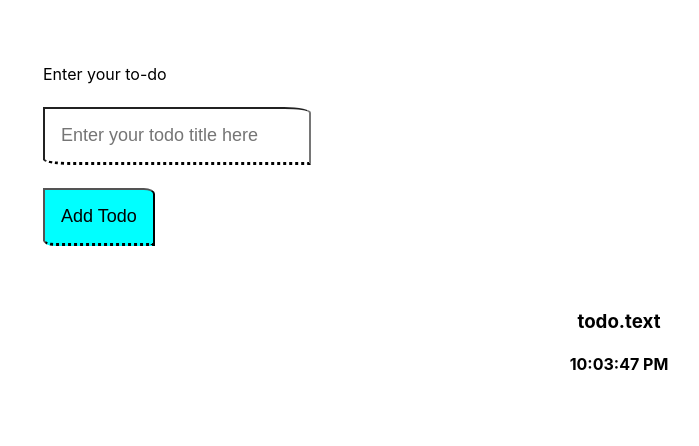
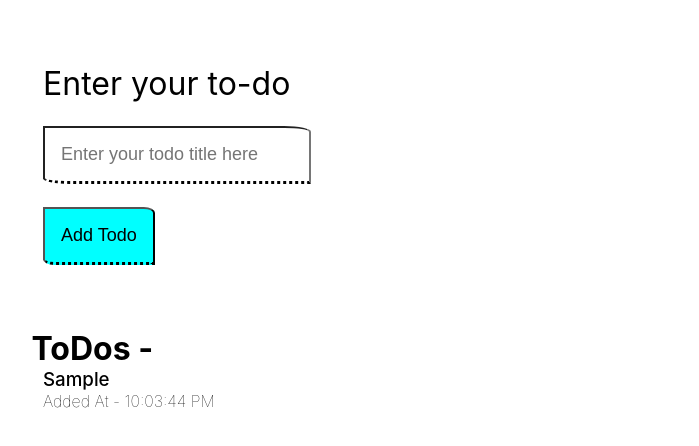
Before and after one commit to ssuyash3000/ToDo-List---3, a React (Create React App) app: page / in a window 1280 px wide. Both pictures are taken after typing "Sample" into the empty fields and a click on the button "Add Todo". Shown: the top 446 px of the page, without its empty margins (21-720 px from the left). Built offline with nearby package versions, Linux system fonts and the light colour scheme.

Commit message:
adds style fix to todo list and todo card

```diff
--- a/src/Components/TodoCard.js
+++ b/src/Components/TodoCard.js
@@ -1,3 +1,4 @@
+import styles from "../Style/TodoCard.module.css";
 export default function TodoCard({ todo, index }) {
   const timeFormatter = (timeinMilli) => {
     // Create a new Date object using the timestamp
@@ -23,9 +24,9 @@ export default function TodoCard({ todo, index }) {
     return formattedTime;
   };
   return (
-    <div className="todoCard">
-      <h3>todo.text</h3>
-      <h4>{timeFormatter(todo.time)}</h4>
-    </div>
+    <li className={styles.todoCard}>
+      <h3>{todo.text}</h3>
+      <h4>Added At - {timeFormatter(todo.time)}</h4>
+    </li>
   );
 }
--- a/src/Components/TodoList.js
+++ b/src/Components/TodoList.js
@@ -1,10 +1,14 @@
 import TodoCard from "./TodoCard";
+import styles from "../Style/TodoList.module.css";
 export default function TodoList(props) {
   return (
-    <div className="todoList">
+    <ul className={styles.todoList}>
+      {(props.todos.length !== 0 && <h1>ToDos -</h1>) || (
+        <h4>Add Some ToDos</h4>
+      )}
       {props.todos.map((todo, index) => {
         return <TodoCard key={index} todo={todo} />;
       })}
-    </div>
+    </ul>
   );
 }
--- a/src/Style/AddTodo.module.css
+++ b/src/Style/AddTodo.module.css
@@ -3,6 +3,9 @@
   flex-direction: column;
   margin: 5%;
   align-items: flex-start;
+}
+.todoForm label {
+  font-size: xx-large;
 }
 .todoForm label,
 input {
@@ -33,5 +36,4 @@ input {
   background-color: aqua;
   cursor: pointer;
   text-decoration: underline;
-
 }
--- /dev/null
+++ b/src/Style/TodoCard.module.css
@@ -0,0 +1,14 @@
+.todoCard {
+  display: flex;
+  flex-direction: column;
+  align-items: flex-start;
+}
+
+.todoCard h3,
+h4 {
+  margin: 0;
+  font-weight: 100;
+}
+.todoCard h3 {
+  font-weight: 500;
+}
--- /dev/null
+++ b/src/Style/TodoList.module.css
@@ -0,0 +1,12 @@
+.todoList {
+  list-style-type: none;
+  display: flex;
+  flex-direction: column;
+  align-items: flex-start;
+  padding: 0;
+  margin: 5%;
+}
+.todoList h1 {
+  margin: 0;
+  margin-left: -1%;
+}
```
